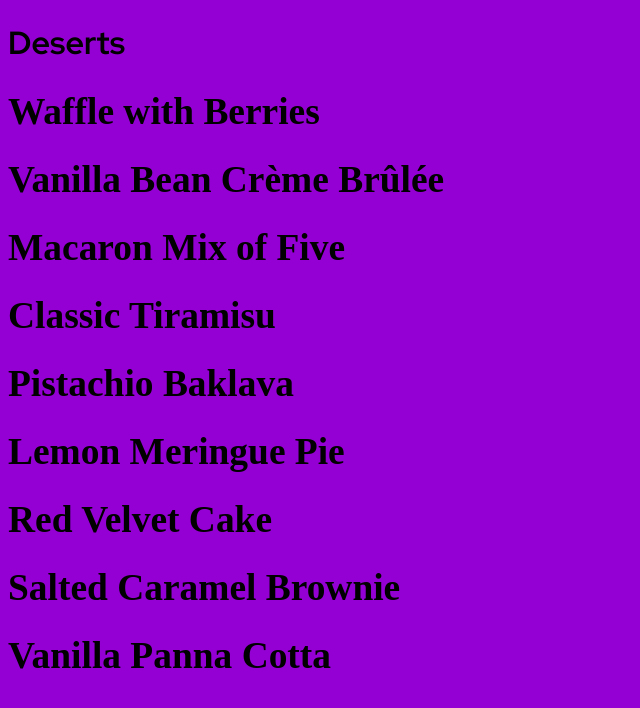
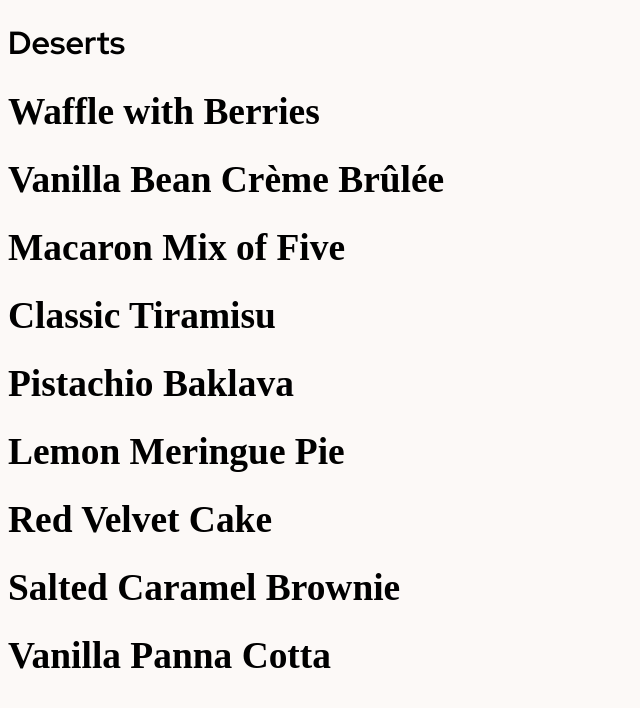
Before and after one commit to SabaMinadze/product-list-with-cart-main, a React (Vite) app: page / in a window 1280 px wide. Shown: the top 708 px of the page, without its empty margins (0-640 px from the left). Built offline with nearby package versions, Linux system fonts and the light colour scheme.

Commit message:
Add files

```diff
--- a/src/components/Card/Card.css
+++ b/src/components/Card/Card.css
@@ -0,0 +1,4 @@
+.container{
+    height: 100px;
+    width: 100px;
+}
--- a/src/index.css
+++ b/src/index.css
@@ -1,3 +1,3 @@
 body{
-  background-color: darkviolet;
+  background-color: rgb(252,249,247);
 }
```
Also changed, not shown: src/components/Card/Card.tsx (+8 -1 lines).
